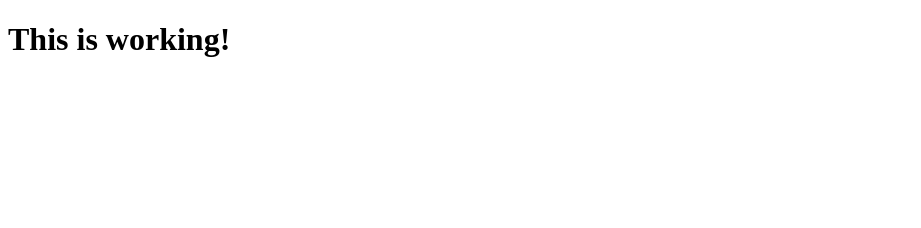
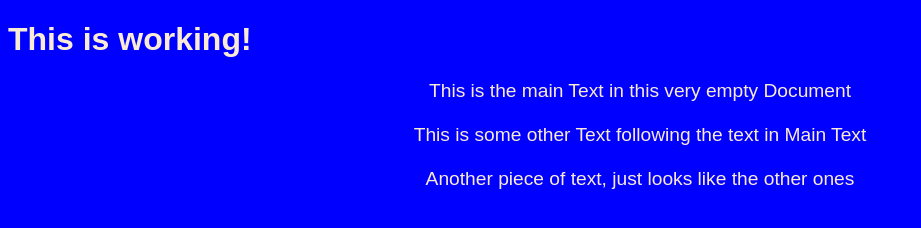
Before and after one commit to DonnieASC4/week3, a plain HTML site: page day0/js-browser/index.html in a window 1280 px wide. Shown: the whole page, without its empty margins (0-921 px from the left). Drawn offline with Linux system fonts and the light colour scheme.

Commit message:
new style added

```diff
--- a/day0/js-browser/index.html
+++ b/day0/js-browser/index.html
@@ -5,9 +5,26 @@
     <meta name="viewport" content="width=device-width, initial-scale=1.0" />
     <meta http-equiv="X-UA-Compatible" content="ie=edge" />
     <script src="script.js" type="text/javascript" defer></script>
+    <link rel="stylesheet" href="style.css" type="text/css" />
     <title>JS in the Browser</title>
   </head>
   <body>
     <h1>This is working!</h1>
+    <div class="main-div">
+      <div class="main-text">
+        This is the main Text in this very empty Document
+      </div>
+    </br>
+    <div class="main-text">
+      This is some other Text following the text in Main Text
+    </div>
+  </br>
+
+    <div class="main-text">
+      Another piece of text, just looks like the other ones
+    </div>
+
+
+    </div>
   </body>
 </html>
--- a/day0/js-browser/script.js
+++ b/day0/js-browser/script.js
@@ -1,5 +1,11 @@
 // injected in index.html
-const myVariable = "Hello World!";
-alert("This is a message");
 
-console.log(myVariable);
+// document.getElementsByClassName("main-div").setClassName("main-text");
+
+const newDiv = document.createElement("div");
+
+newDiv.setClassName("main-text");
+console.log("NewDiv : ", newDiv);
+const body = document.querySelector("body");
+
+body.appendChild(newDiv);
--- /dev/null
+++ b/day0/js-browser/style.css
@@ -0,0 +1,15 @@
+/* CSS styling for index.html */
+
+body {
+  background-color: blue;
+  font-family: Arial, sans-serif;
+  color: antiquewhite;
+}
+
+.main-div {
+  font-size: 1.2em;
+}
+
+.main-text {
+  text-align: center;
+}
```
